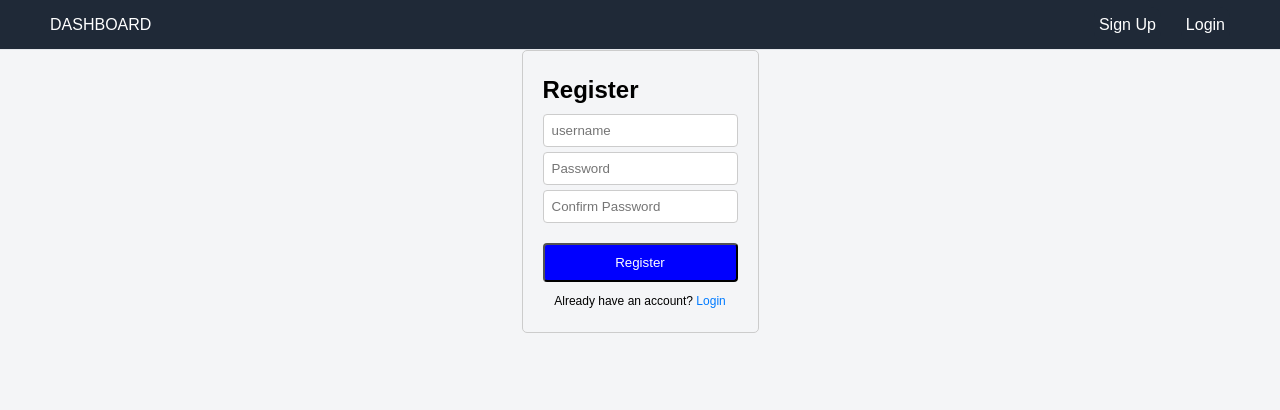
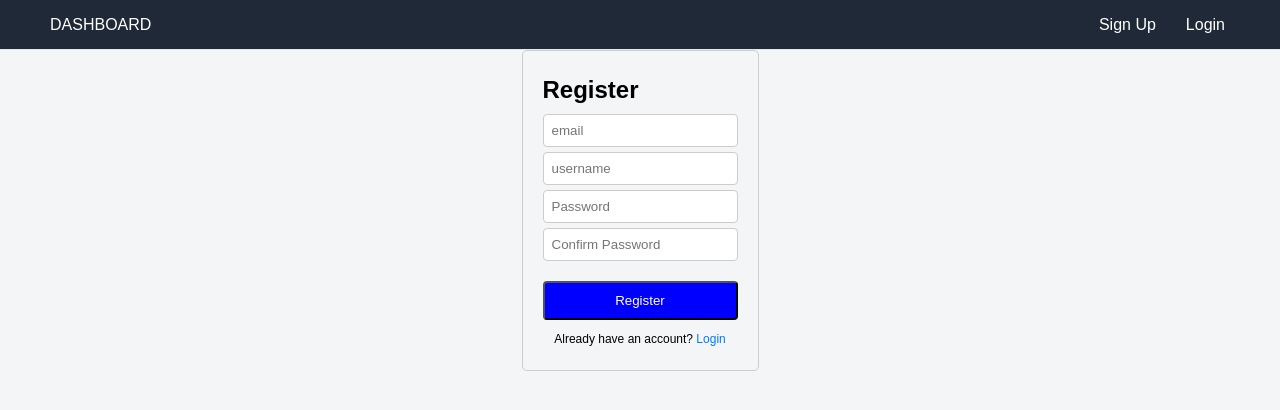
Before and after one commit to Konstantin-Lozanovski/Calorie-Tracker, a React app in the folder frontend/: page /signup in a window 1280 px wide. Shown: the top 410 px of the page. Built offline with nearby package versions, Linux system fonts and the light colour scheme; the HTML template or start-up script is replaced by a standard one.

Commit message:
Implemented email
Implemented email both in the db backend and the frontend forms

```diff
--- a/frontend/src/components/SignupForm.jsx
+++ b/frontend/src/components/SignupForm.jsx
@@ -5,6 +5,7 @@ import "../css/auth.css"
 function SignupForm({ handleSignup }) {
     const [username, setUsername] = useState("")
     const [password, setPassword] = useState("")
+    const [email, setEmail] = useState("")
     const [confirmPassword, setConfirmPassword] = useState("")
 
     const onSubmit = (e) => {
@@ -19,6 +20,13 @@ function SignupForm({ handleSignup }) {
     return (
     <form onSubmit={onSubmit}>
       <h2>Register</h2>
+        <input
+            type='email'
+            placeholder='email'
+            value={email}
+            onChange={(e) => setEmail(e.target.value)}
+            required
+        />
       <input
         type='text'
         placeholder='username'
```
Also changed, not shown: 2 other files (tests, documents, lock files or other folders). Lines whose indentation alone changed are shown as unchanged.
